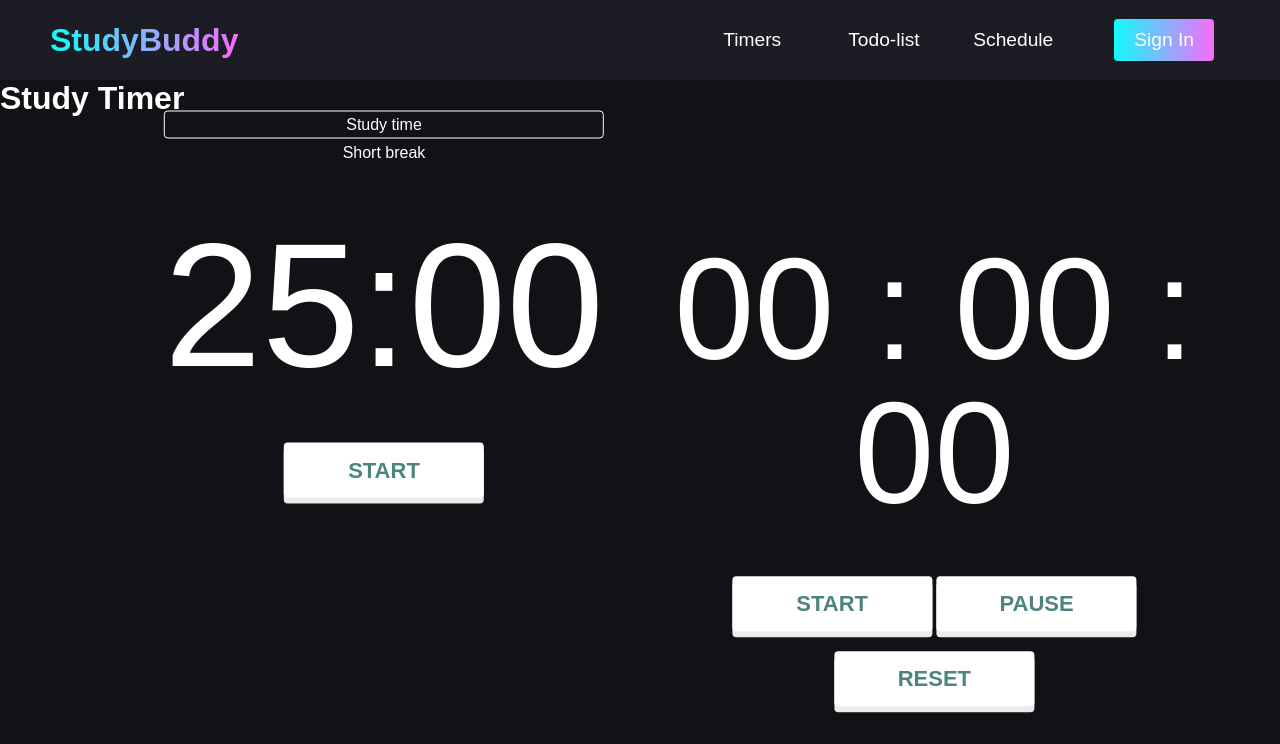
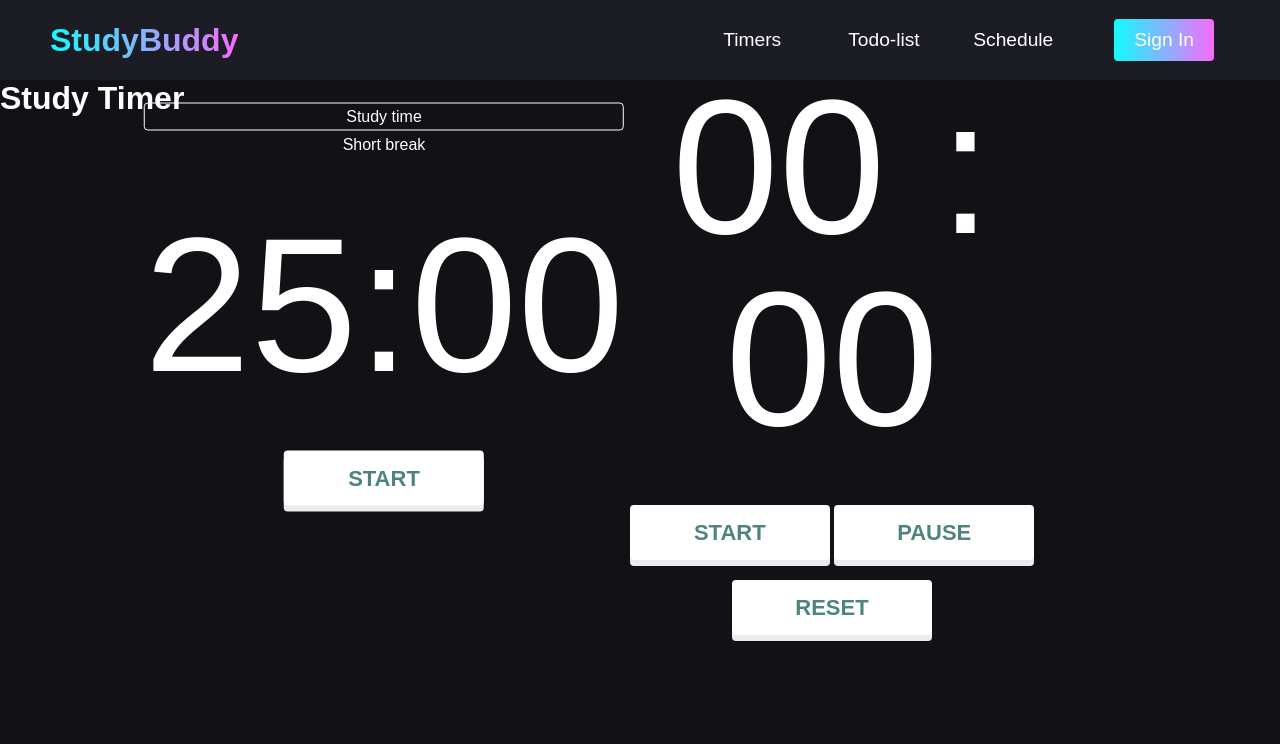
Before and after one commit to gracexuwt/StudyBuddy, a website: page index.html in a window 1280 px wide. Shown: the top 744 px of the page. Drawn offline with Linux system fonts and the light colour scheme.

Commit message:
attempt at bug fix

```diff
--- a/index.html
+++ b/index.html
@@ -72,9 +72,9 @@
                   <main class="stopwatch">
                     <div class="stopper">
                       <div class="watch">
-                        00 : 00 : 00
+                        00 : 00
                      </div>
-                      <button class="main-button" data-action="startWtch" id="js-btn">
+                      <button class="main-button" data-action="startWatch" id="js-btn">
                         Start
                       </button>
                       <button class="main-button" data-action="pauseWatch" id="js-btn">
--- a/styles.css
+++ b/styles.css
@@ -497,7 +497,7 @@
 .clock {
     margin-top: 50px;
     margin-bottom: 30px;
-    font-size: 11rem;
+    font-size: 12rem;
     line-height: 1;
     display: flex;
     align-items: center;
@@ -565,16 +565,16 @@ button:focus, button:active {
 /*STOPWATCH CSS*/
 .stopwatch {
     position: absolute;
-    top: 28%;
-    left: 55%;
-    transform: translate(-10%, -10%);
+    top: 41%;
+    left: 65%;
+    transform: translate(-50%, -50%);
     padding: 20px;
     text-align: center;
 }
 .watch {
     margin-top: 50px;
     margin-bottom: 30px;
-    font-size: 9rem;
+    font-size: 12rem;
     line-height: 1;
     display: flex;
     align-items: center;
```
